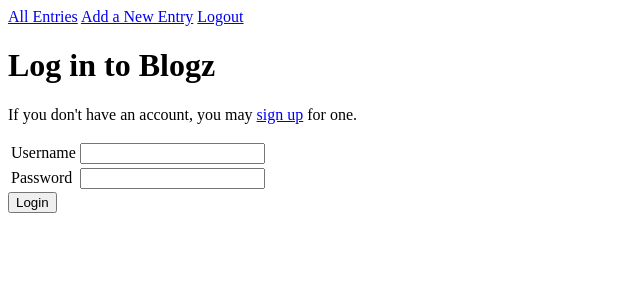
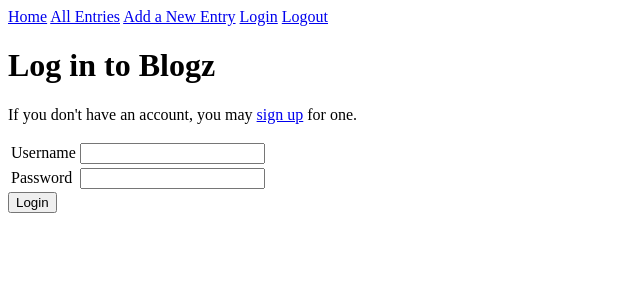
Before and after one commit to izzorizzo/blogz, a Flask app: page /login in a window 1280 px wide. Shown: the top 300 px of the page, without its empty margins (0-640 px from the left). Run offline with Flask 2, Linux system fonts and the light colour scheme.

Commit message:
added in nav links

```diff
--- a/templates/base.html
+++ b/templates/base.html
@@ -11,8 +11,10 @@
 <body>
 
     <nav>
+        <a href="/">Home</a>
         <a href="/blog">All Entries</a>
         <a href="/new_entry">Add a New Entry</a>
+        <a href="/login">Login</a>
         <a href="/logout">Logout</a>
     </nav>
 
```
